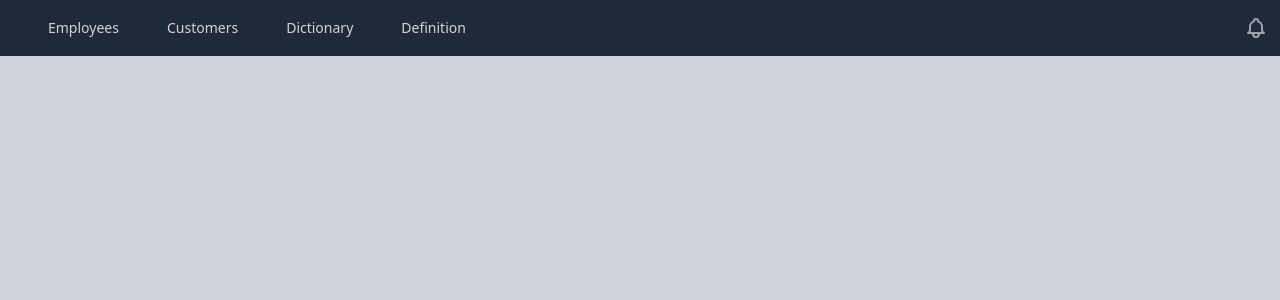
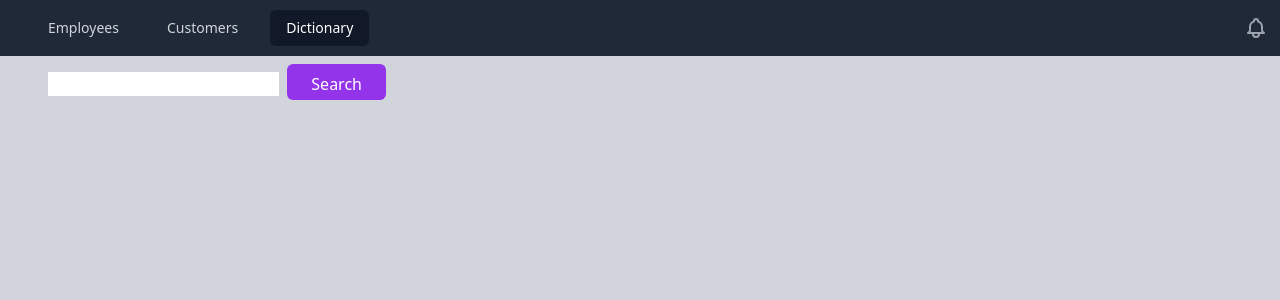
Before and after one commit to omrs2002/react-course-hello, a React (Create React App) app: page /newdictionary in a window 1280 px wide. Shown: the top 300 px of the page. Built offline with nearby package versions, Linux system fonts and the light colour scheme.

Commit message:
useNavigate

```diff
--- a/src/App.js
+++ b/src/App.js
@@ -5,6 +5,7 @@ import {BrowserRouter,Routes,Route} from 'react-router-dom'
 import Customers from './Pages/Customers';
 import Dictionary from './Pages/Dictionary';
 import Definition from './Pages/Definition';
+import NewDictionary from './Pages/NewDictionary';
 
 function App() {
     return (
@@ -14,8 +15,8 @@ function App() {
                 <Routes>
                    <Route path="/employees" element={<Employees />} />
                    <Route path="/dictionary" element={<Dictionary />} />
+                   <Route path="/newdictionary" element={<NewDictionary />} />
                     <Route path="/customers" element={<Customers />} />
-                    <Route path="/definition" element={<Definition />} />
                     <Route path="/definition/:search" element={<Definition />} />
                 </Routes>
 
--- a/src/Component/Header.js
+++ b/src/Component/Header.js
@@ -7,8 +7,8 @@ import { NavLink } from 'react-router-dom';
 const navigation = [
     { name: 'Employees', href: '/Employees' },
     { name: 'Customers', href: '/Customers' },
-    { name: 'Dictionary', href: '/dictionary' },
-    { name: 'Definition', href: '/definition' }
+    { name: 'Dictionary', href: '/newdictionary' }
+
 ];
 
 // function classNames(...classes) {
--- a/src/Pages/Definition.js
+++ b/src/Pages/Definition.js
@@ -1,47 +1,35 @@
-import { useState,useEffect } from "react";
+import { useState, useEffect } from 'react';
 import { v4 as uuidv4 } from 'uuid';
-import{ useParams} from 'react-router-dom';
+import { useParams } from 'react-router-dom';
 
-
-export default function Definition(){
-
-    const [word,setWord] = useState();
-    let {search} = useParams();
-
-
-
-    useEffect(()=>
-    {
-
-        const url = "https://api.dictionaryapi.dev/api/v2/entries/en/"+ search;
+export default function Definition() {
+    const [word, setWord] = useState();
+    let { search } = useParams();
+    useEffect(() => {
+        const url = 'https://api.dictionaryapi.dev/api/v2/entries/en/' + search;
         fetch(url)
-        .then(response => response.json())
-        .then((data) =>
-        {
-            //console.log(data);
-            //console.log(data[0].meanings);
-            setWord (data[0].meanings);
-
-        }
-        );
-        //.then(json =>this.setState({ employees: json }))
-
-
-    },[]);
+            .then((response) => response.json())
+            .then((data) => {
+                setWord(data[0].meanings);
+            });
+    }, []);
 
     return (
         <>
             <h1>Here is a definition:</h1>
-            {word
-                ? word.map((meaning) => {
-                      return (
-
-                          <li key={uuidv4()}>
-                              {meaning.partOfSpeech + ': ' + meaning.definitions[0].definition}
-                          </li>
-                      );
-                  })
-                : <p>Loading ...</p>}
+            {word ? (
+                word.map((meaning) => {
+                    return (
+                        <li key={uuidv4()}>
+                            {meaning.partOfSpeech +
+                                ': ' +
+                                meaning.definitions[0].definition}
+                        </li>
+                    );
+                })
+            ) : (
+                <p>Loading ...</p>
+            )}
         </>
     );
 }
--- /dev/null
+++ b/src/Pages/NewDictionary.js
@@ -0,0 +1,26 @@
+import { useState } from 'react';
+import { useNavigate } from 'react-router-dom' ;
+
+export default function NewDictionary() {
+    const [word, setWord] = useState('');
+    const navigator = useNavigate();
+    return (
+        <>
+            <input
+                type="text"
+                onChange={(e) => {
+                    setWord(e.target.value);
+                }}
+            />&nbsp;&nbsp;
+            <button className="bg-purple-600 hover:bg-purple-700 text-white py-2 px-4 rounded w-15 h-9"
+             onClick={()=> {
+                console.log('click!');
+                navigator('/definition/'+ word);
+
+            }}>Search</button>
+
+
+        </>
+
+    );
+}
```
